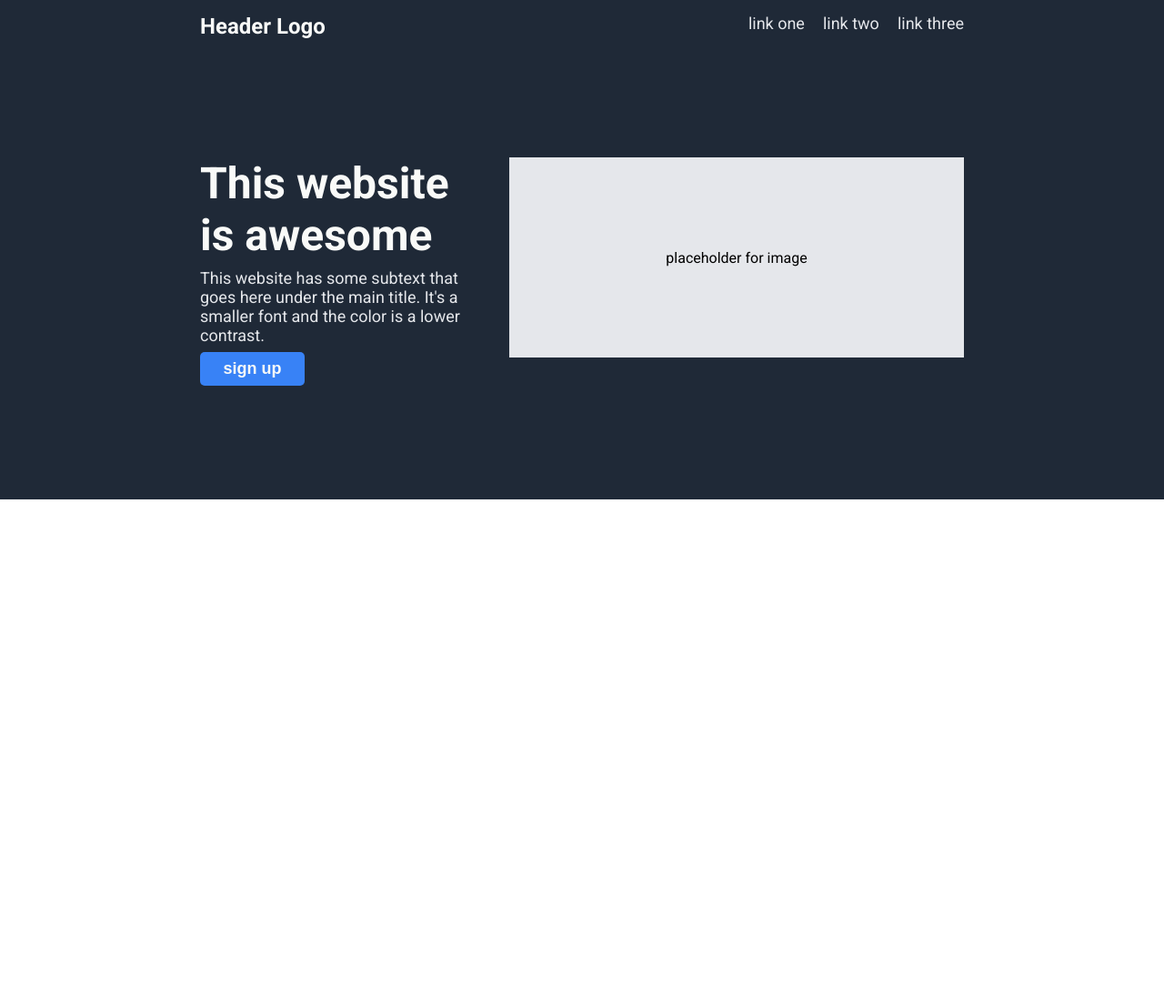
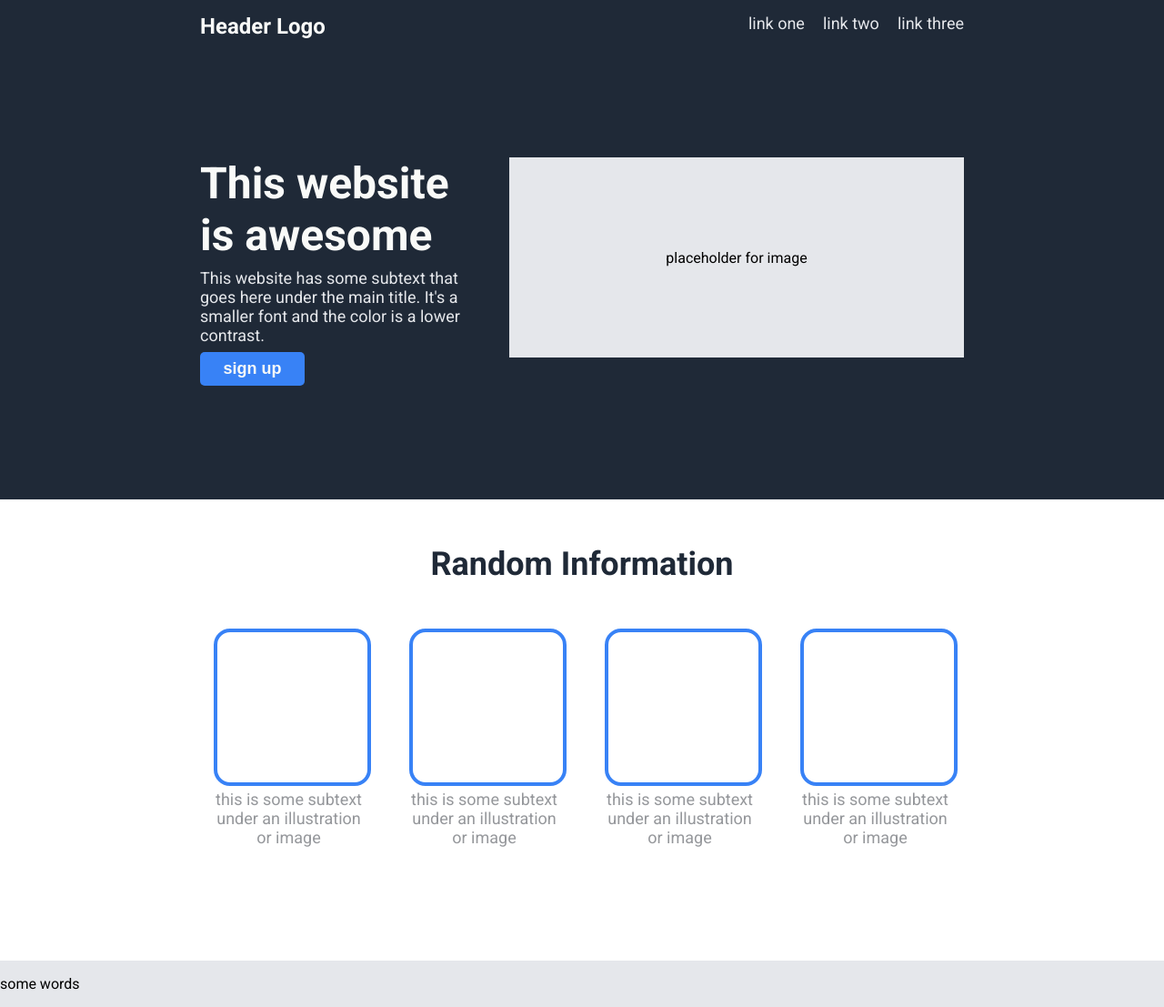
Before and after one commit to megotto95/landing-page, a plain HTML site: page index.html in a window 1280 px wide. Shown: the whole page at 91% size. Before the commit the page ends 800 px from the top, so only its background shows below. Drawn offline with Linux system fonts and the light colour scheme.

Commit message:
Add Call to Action Section

```diff
--- a/index.html
+++ b/index.html
@@ -31,5 +31,29 @@
             </div>
         </div>
     </div>
+    <div class="action">
+        <div class="title">Random Information</div>
+        <div class="action-content">
+            <div class="info">
+                <div class="block"></div>
+                <div class="subtext">this is some subtext under an illustration or image</div>
+            </div>
+            <div class="info">
+                <div class="block"></div>
+                <div class="subtext">this is some subtext under an illustration or image</div>
+            </div>
+            <div class="info">
+                <div class="block"></div>
+                <div class="subtext">this is some subtext under an illustration or image</div>
+            </div>
+            <div class="info">
+                <div class="block"></div>
+                <div class="subtext">this is some subtext under an illustration or image</div>
+            </div>
+        </div>
+    </div>
+    <div class="quote">
+        <p>some words</p>
+    </div>
 </body>
 </html>
--- a/style.css
+++ b/style.css
@@ -3,7 +3,7 @@
 body {
     height: 100vh;
     margin: 0;
-    overflow: hidden;
+    overflow: auto;
     font-family: Roboto, sans-serif;
     display: flex;
     flex-direction: column;
@@ -41,6 +41,7 @@ a {
     text-decoration: none;
     color: #E5E7EB;
     font-size: 18px;
+    font-weight: lighter;
 }
 
 .top-content {
@@ -87,3 +88,46 @@ button {
     height: 220px;
     background-color: #E5E7EB;
 }
+
+.action {
+    padding-bottom: 125px;
+}
+
+.title {
+   display: flex;
+   align-items: center;
+   justify-content: center;
+    font-size: 36px;
+    font-weight: 1000;
+    color: #1F2937;
+    text-align: center;
+    margin: 50px 0;
+}
+
+.action-content {
+    display: flex;
+    gap: 50px;
+    justify-content: center;
+
+}
+.block {
+    height: 165px;
+    width: 165px;
+    border: 4px solid #3882F6;
+    border-radius: 18px;
+}
+
+.info {
+    max-width: 165px;
+}
+
+.info .subtext {
+    text-align: center;
+    color: rgba(94, 97, 103, 0.659);
+    margin-top: 4px;
+}
+
+.quote {
+    height: 500px;
+    background-color: #E5E7EB;
+}
```
